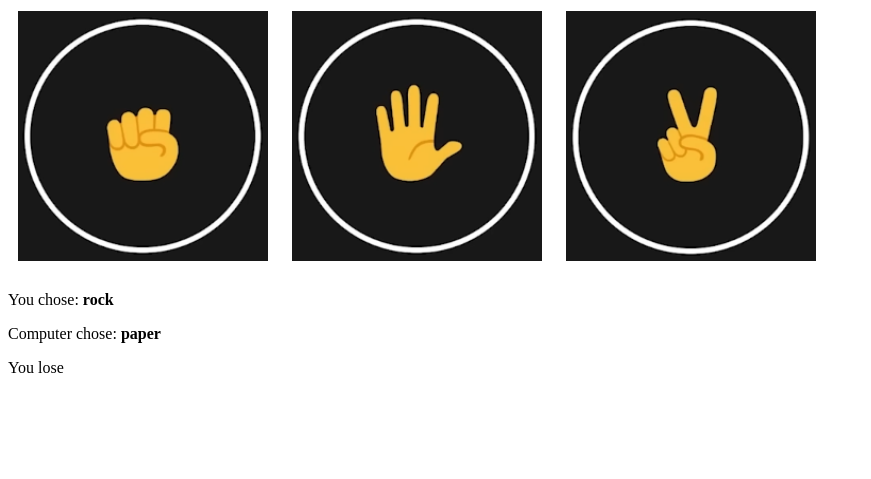
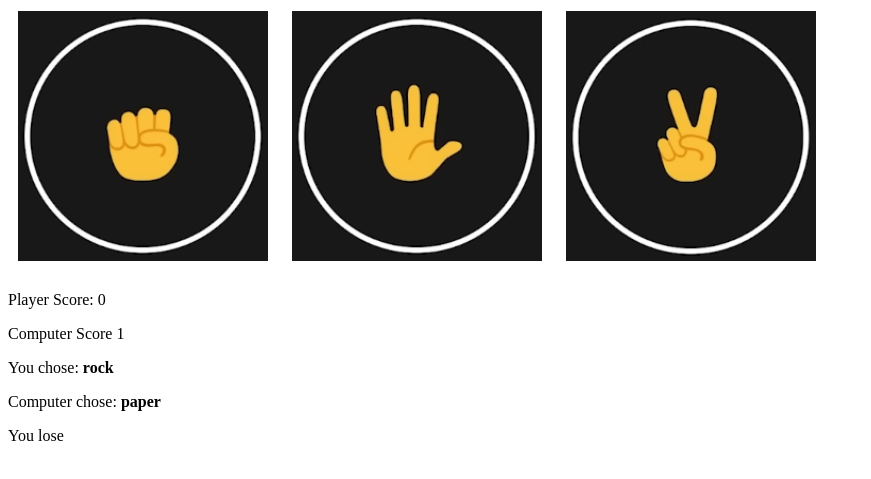
Before and after one commit to harshanannapaneni/Vanilla-JavaScript-Examples, a plain HTML site: page 01-rock-paper-scissor/index.html in a window 1280 px wide. Both pictures are taken after a click on the picture 143 px from the left and 214 px from the top of the page. Shown: the part 79-558 px from the top of the page, without its empty margins (0-871 px from the left). Drawn offline with Linux system fonts and the light colour scheme.

Commit message:
Add scoring to the 01-rock-paper-scissors

```diff
--- a/01-rock-paper-scissor/index.html
+++ b/01-rock-paper-scissor/index.html
@@ -13,6 +13,10 @@
       <img id="paper" src="./images/Paper.png" alt="Paper" />
       <img id="scissor" src="./images/Scissor.png" alt="Scissor" />
     </div>
+    <div class="scores">
+      <p>Player Score: <span id="playerScore">0</span></p>
+      <p>Computer Score <span id="computerScore">0</span></p>
+    </div>
     <div class="result"></div>
     <script src="index.js"></script>
   </body>
--- a/01-rock-paper-scissor/index.js
+++ b/01-rock-paper-scissor/index.js
@@ -1,6 +1,11 @@
 const choices = ["rock", "paper", "scissor"];
 const images = document.querySelectorAll(".choices img");
 const resultDiv = document.querySelector(".result");
+const playerScoreSpan = document.getElementById("playerScore");
+const computerScoreSpan = document.getElementById("computerScore");
+
+let playerScore = 0;
+let computerScore = 0;
 
 function GetComputerChoice() {
   const randomNumber = Math.floor(Math.random() * choices.length);
@@ -17,8 +22,10 @@ function DetermineWinner(playerChoice, compChoice) {
     (playerChoice === "paper" && compChoice === "rock") ||
     (playerChoice === "scissor" && compChoice === "paper")
   ) {
+    playerScore++;
     return "You win";
   }
+  computerScore++;
   return "You lose";
 }
 
@@ -29,6 +36,8 @@ images.forEach((image) => {
 
     const winnerMessage = DetermineWinner(playerChoice, computerChoice);
 
+    playerScoreSpan.textContent = playerScore;
+    computerScoreSpan.textContent = computerScore;
     resultDiv.innerHTML = `
             <p>You chose: <strong>${playerChoice}</strong></p>
             <p>Computer chose: <strong>${computerChoice}</strong></p>
```
